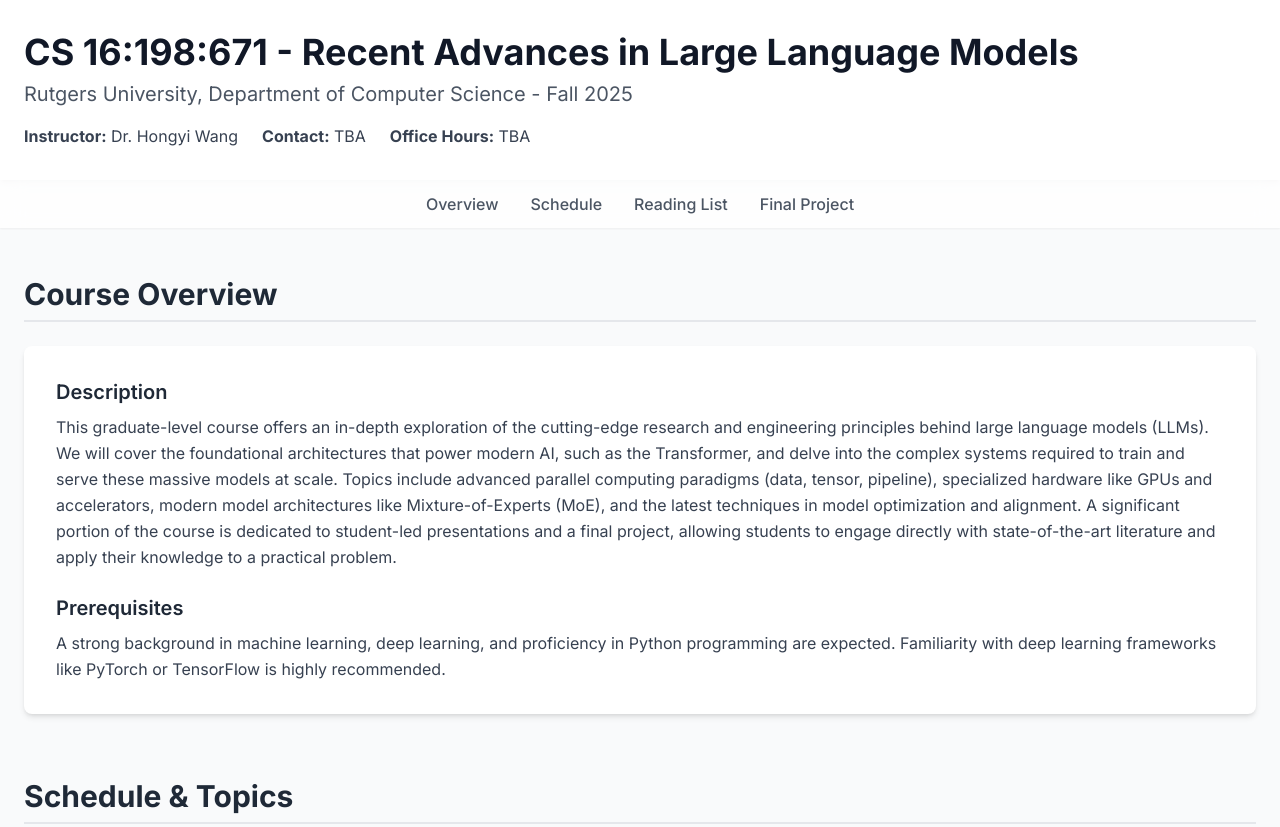
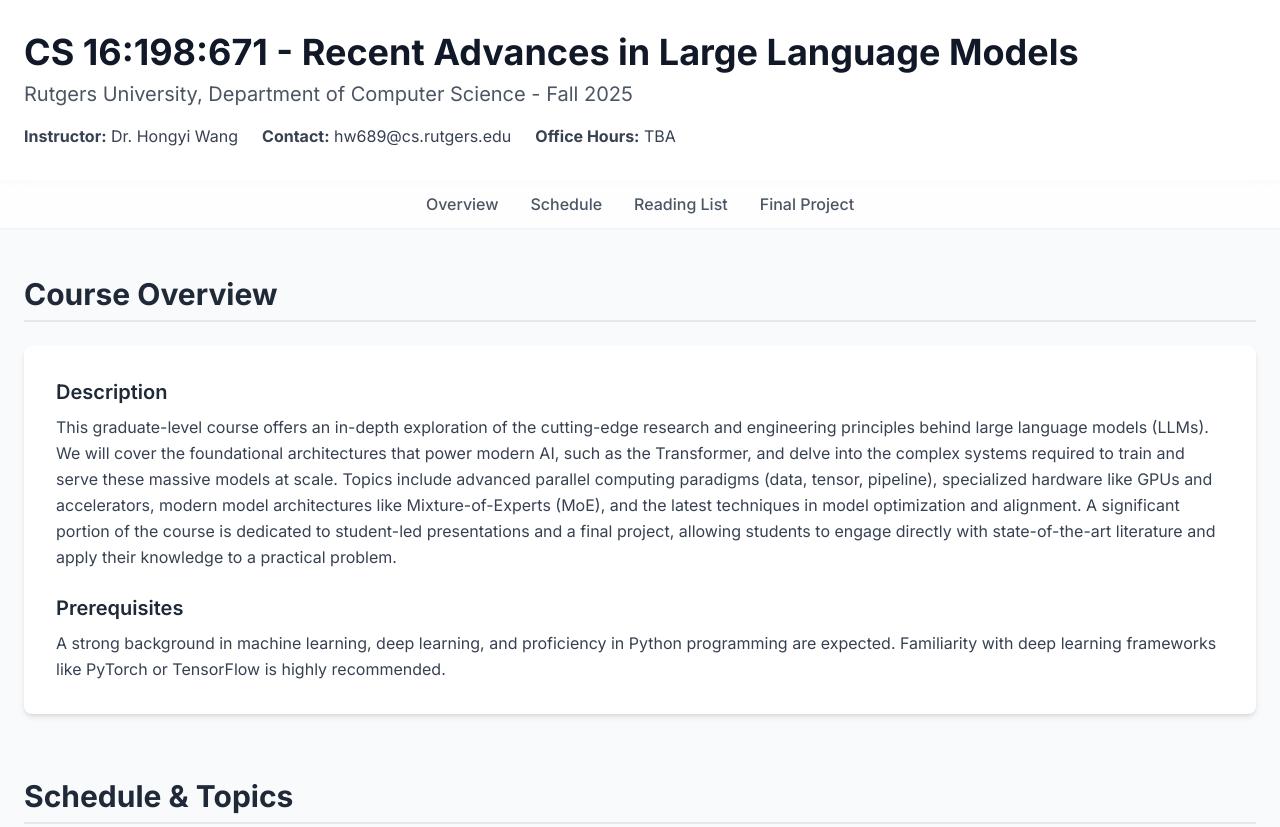
Before and after one commit to hwang595/RU-CS-671-Fall2025, a plain HTML site: page index.html in a window 1280 px wide. Shown: the top 827 px of the page. Drawn offline with nearby package versions, Linux system fonts and the light colour scheme.

Commit message:
modify website

```diff
--- a/index.html
+++ b/index.html
@@ -35,7 +35,7 @@
             <p class="text-xl text-gray-600 mt-2">Rutgers University, Department of Computer Science - Fall 2025</p>
             <div class="mt-4 flex flex-col sm:flex-row sm:items-center space-y-2 sm:space-y-0 sm:space-x-6 text-gray-700">
                 <span><strong>Instructor:</strong> Dr. Hongyi Wang</span>
-                <span><strong>Contact:</strong> TBA</span>
+                <span><strong>Contact:</strong> hw689@cs.rutgers.edu</span>
                 <span><strong>Office Hours:</strong> TBA</span>
             </div>
         </div>
```
